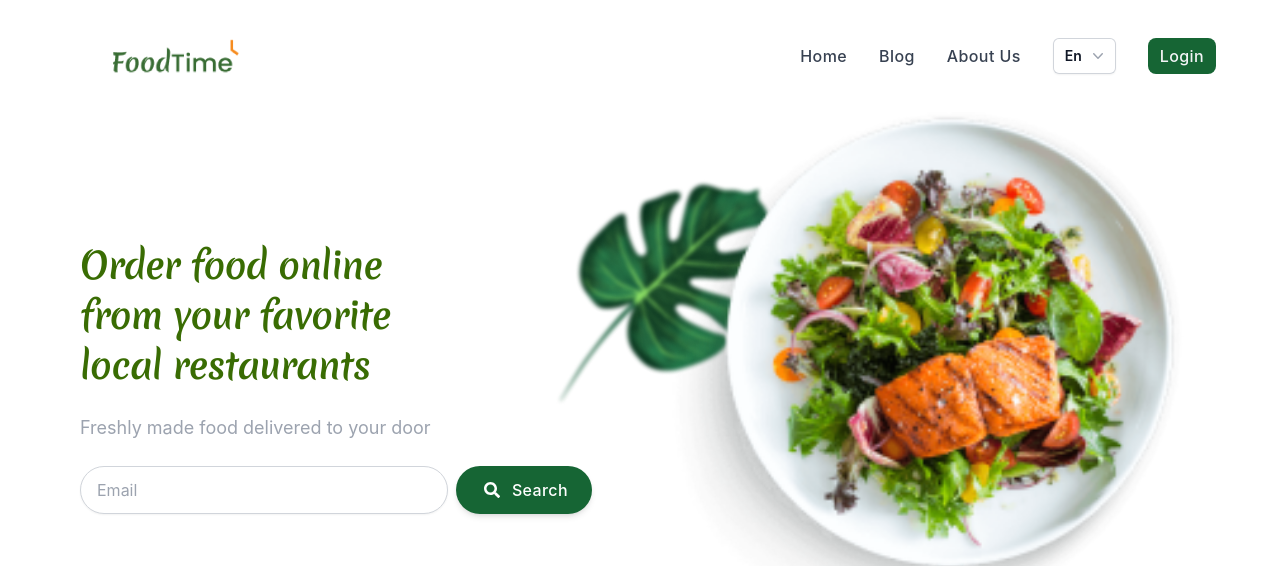
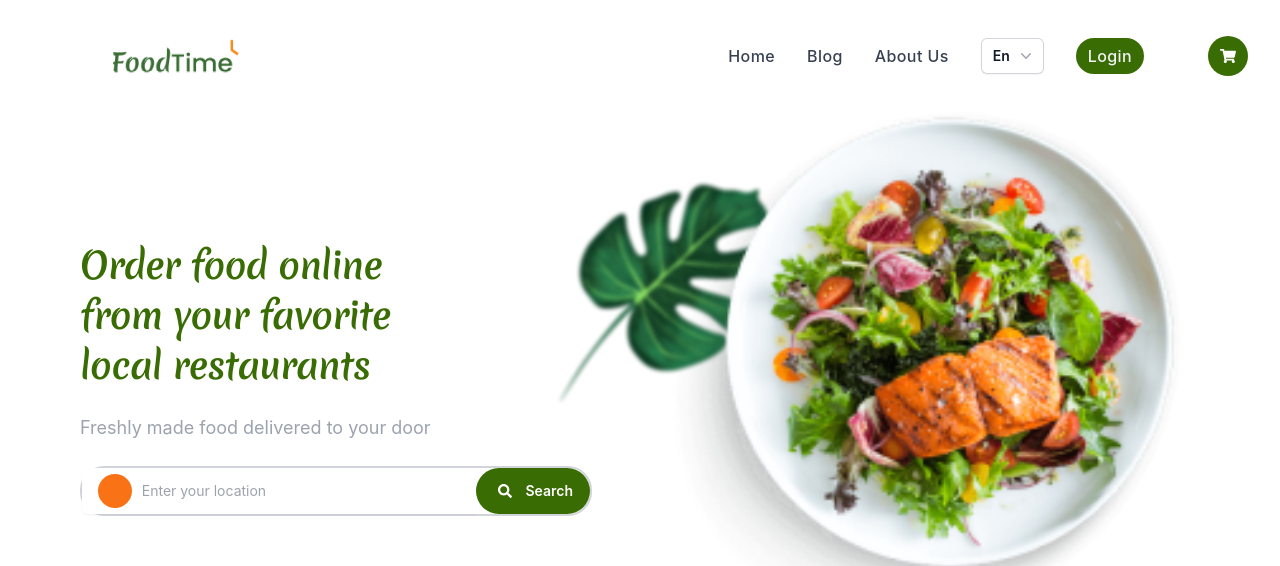
Before and after one commit to saima-sawrin/FoodTime, a React (Create React App) app: page / in a window 1280 px wide. Shown: the top 566 px of the page. Built offline with nearby package versions, Linux system fonts and the light colour scheme.

Commit message:
Hero added

```diff
--- a/public/index.html
+++ b/public/index.html
@@ -2,7 +2,7 @@
 <html lang="en">
   <head>
     <meta charset="utf-8" />
-    <link rel="icon" href="%PUBLIC_URL%/favicon.ico" />
+    <link rel="icon" href="%PUBLIC_URL%/logo.png" />
     <meta name="viewport" content="width=device-width, initial-scale=1" />
     <meta name="theme-color" content="#000000" />
     <meta
@@ -10,7 +10,7 @@
       content="Web site created using create-react-app"
     />
     <link href="https://fonts.googleapis.com/css2?family=Merienda:wght@600&family=Roboto&display=swap" rel="stylesheet">
-    <link rel="apple-touch-icon" href="%PUBLIC_URL%/logo192.png" />
+    <link rel="apple-touch-icon" href="%PUBLIC_URL%/logo.png" />
     <!--
       manifest.json provides metadata used when your web app is installed on a
       user's mobile device or desktop. See https://developers.google.com/web/fundamentals/web-app-manifest/
@@ -25,7 +25,7 @@
       work correctly both with client-side routing and a non-root public URL.
       Learn how to configure a non-root public URL by running `npm run build`.
     -->
-    <title>React App</title>
+    <title>FoodTime</title>
   </head>
   <body>
     <noscript>You need to enable JavaScript to run this app.</noscript>
--- a/src/Component/Header/Header.css
+++ b/src/Component/Header/Header.css
@@ -16,10 +16,14 @@ li.link:visited{
 
 }
 
+.btn{
+    background-color: #396C03;
+}
 
 
-
-
+.cart{
+    background-color: #396C03;
+}
 
 /* .react-icons {
     vertical-align: middle;
--- a/src/Component/Header/Header.js
+++ b/src/Component/Header/Header.js
@@ -1,6 +1,6 @@
 import React, { useState } from 'react';
 import logo from '../../Asset/logo.png';
-import {  } from "react-icons/fa";
+import { FaCircle, FaShoppingBasket, FaShoppingCart } from "react-icons/fa";
 
 import './Header.css';
 import { Link } from 'react-router-dom';
@@ -19,21 +19,7 @@ import { Link } from 'react-router-dom';
                             title="Company"
                             className="inline-flex items-center"
                           >
-                            {/* <svg
-                              className="w-8 text-deep-purple-accent-400"
-                              viewBox="0 0 24 24"
-                              strokeLinejoin="round"
-                              strokeWidth="2"
-                              strokeLinecap="round"
-                              strokeMiterlimit="10"
-                              stroke="currentColor"
-                              fill="none"
-                            >
-                              <rect x="3" y="1" width="7" height="12" />
-                              <rect x="3" y="17" width="7" height="6" />
-                              <rect x="14" y="1" width="7" height="6" />
-                              <rect x="14" y="11" width="7" height="12" />
-                            </svg> */}
+
                              <img src={logo} alt="" className='h-28' />
 
 
@@ -76,34 +62,26 @@ import { Link } from 'react-router-dom';
         <path fill-rule="evenodd" d="M5.23 7.21a.75.75 0 011.06.02L10 11.168l3.71-3.938a.75.75 0 111.08 1.04l-4.25 4.5a.75.75 0 01-1.08 0l-4.25-4.5a.75.75 0 01.02-1.06z" clip-rule="evenodd" />
       </svg>
     </button>
-    {/* <div className="py-1" role="none">
 
-      <a href="#" className="text-gray-700 block px-4 py-2 text-sm" role="menuitem" tabindex="-1" id="menu-item-0">Edit</a>
-
-    </div>
-                             */}
                             </li>
                             <li>
                               <a
                                 href="/"
-                                aria-label="About us"
-                                title="About us"
+                                aria-label="login"
+                                title="login"
                                 className="font-medium tracking-wide text-gray-100 transition-colors duration-200 hover:text-deep-purple-accent-400
-                                bg-green-800 px-3 py-2 rounded-lg "
+                                btn px-3 py-2 rounded-3xl "
                               >
                                Login
                               </a>
                             </li>
                             <li className='bg-black'>
-                              {/* <a
-                                href="/"
-                                className="inline-flex items-center justify-center h-12 px-6 font-medium tracking-wide  transition duration-200 rounded shadow-md bg-deep-purple-accent-400 hover:bg-deep-purple-accent-700 focus:shadow-outline focus:outline-none "
-                                aria-label="Sign up"
-                                title="Sign up"
-                              >
-                              </a> */}
-                              <i className="fa fa-calculator " aria-hidden="true"></i>
 
+
+                            </li>
+                            <li className='cart rounded-3xl p-3'>
+
+                                <FaShoppingCart className='text-white'></FaShoppingCart>
                             </li>
                           </ul>
                           <div className="lg:hidden">
@@ -139,21 +117,7 @@ import { Link } from 'react-router-dom';
                                         title="Company"
                                         className="inline-flex items-center"
                                       >
-                                        {/* <svg
-                                          className="w-8 text-deep-purple-accent-400"
-                                          viewBox="0 0 24 24"
-                                          strokeLinejoin="round"
-                                          strokeWidth="2"
-                                          strokeLinecap="round"
-                                          strokeMiterlimit="10"
-                                          stroke="currentColor"
-                                          fill="none"
-                                        >
-                                          <rect x="3" y="1" width="7" height="12" />
-                                          <rect x="3" y="17" width="7" height="6" />
-                                          <rect x="14" y="1" width="7" height="6" />
-                                          <rect x="14" y="11" width="7" height="12" />
-                                        </svg> */}
+
                                         <img src={logo} alt="" className='w-24' />
 
                                       </a>
@@ -183,7 +147,7 @@ import { Link } from 'react-router-dom';
                                           title="Our product"
                                           className="font-medium tracking-wide text-gray-700 transition-colors duration-200 hover:text-deep-purple-accent-400"
                                         >
-                                          Destination
+                                        Home
                                         </a>
                                       </li>
                                       <li>
@@ -193,7 +157,7 @@ import { Link } from 'react-router-dom';
                                           title="Our product"
                                           className="font-medium tracking-wide text-gray-700 transition-colors duration-200 hover:text-deep-purple-accent-400"
                                         >
-                                          Hotels
+                                         Blog
                                         </a>
                                       </li>
                                       <li>
@@ -203,39 +167,30 @@ import { Link } from 'react-router-dom';
                                           title="Product pricing"
                                           className="font-medium tracking-wide text-gray-700 transition-colors duration-200 hover:text-deep-purple-accent-400"
                                         >
-                                          Flights
+                                          About Us
                                         </a>
+                                      </li>
+                                      <li>
+                            <button type="button" className="inline-flex w-full justify-center gap-x-1.5 rounded-md bg-white px-3 py-2 text-sm font-semibold text-gray-900 shadow-sm ring-1 ring-inset ring-gray-300 hover:bg-gray-50" id="menu-button" aria-expanded="true" aria-haspopup="true">
+      En
+      <svg className="-mr-1 h-5 w-5 text-gray-400" viewBox="0 0 20 20" fill="currentColor" aria-hidden="true">
+        <path fill-rule="evenodd" d="M5.23 7.21a.75.75 0 011.06.02L10 11.168l3.71-3.938a.75.75 0 111.08 1.04l-4.25 4.5a.75.75 0 01-1.08 0l-4.25-4.5a.75.75 0 01.02-1.06z" clip-rule="evenodd" />
+      </svg>
+    </button>
+
                             </li>
                             <li>
                               <a
                                 href="/"
-                                          aria-label="About us"
-                                          title="About us"
-                                          className="font-medium tracking-wide text-gray-700 transition-colors duration-200 hover:text-deep-purple-accent-400"
-                                        >
-                                          Booking
-                                        </a>
-                                      </li>
-                                      <li>
-                                        <a
-                                          href="/"
-                                          aria-label="About us"
-                                          title="About us"
-                                          className="font-medium tracking-wide text-gray-700 transition-colors duration-200 hover:text-deep-purple-accent-400"
+                                aria-label="login"
+                                title="login"
+                                className="font-medium tracking-wide text-gray-100 transition-colors duration-200 hover:text-deep-purple-accent-400
+                                btn px-3 py-2 rounded-3xl "
                               >
                                Login
                               </a>
                             </li>
-                                      <li>
-                                        <a
-                                          href="/"
-                                          className="inline-flex items-center justify-center w-full h-12 px-6 font-medium tracking-wide text-gray-700  transition duration-200 rounded shadow-md bg-deep-purple-accent-400 hover:bg-deep-purple-accent-700 focus:shadow-outline focus:outline-none"
-                                          aria-label="Sign up"
-                                          title="Sign up"
-                                        >
-                                          Sign up
-                                        </a>
-                                      </li>
+
                                     </ul>
                                   </nav>
                                 </div>
--- a/src/Component/Hero/Hero.css
+++ b/src/Component/Hero/Hero.css
@@ -24,3 +24,6 @@
 
 
 }
+.btn{
+    background-color: #396C03;
+}
--- a/src/Component/Hero/Hero.js
+++ b/src/Component/Hero/Hero.js
@@ -36,21 +36,35 @@ import './Hero.css';
                 Learn more
               </a>
             </div> */}
-            <form className="flex justify-content-end items-center w-full mb-4 md:flex-row ">
+            {/* <form className="  items-center w-full mb-4 md:flex-row ">
+            <button className="rounded-2xl bg-orange-500 p-4"></button>
             <input
-              placeholder="Email"
+              placeholder="Enter your location"
               required=""
               type="text"
               className="flex-grow w-full h-12 px-4 mb-3 transition duration-200 bg-white border border-gray-300 shadow-sm appearance-none md:mr-2 md:mb-0 rounded-3xl focus:border-deep-purple-accent-400 focus:outline-none focus:shadow-outline"
             />
             <button
               type="submit"
-              className="inline-flex items-center justify-center w-full h-12 px-6 font-medium tracking-wide text-white transition duration-200 shadow-md md:w-auto bg-deep-purple-accent-400 hover:bg-deep-purple-accent-700 focus:shadow-outline focus:outline-none rounded-3xl bg-green-800 "
+              className="inline-flex items-center justify-center w-full h-12 sm:px-1 lg:px-6 font-medium tracking-wide text-white transition duration-200 shadow-md md:w-auto bg-deep-purple-accent-400 hover:bg-deep-purple-accent-700 focus:shadow-outline focus:outline-none rounded-3xl btn "
             >
                 <FaSearch className="pr-2 w-8" ></FaSearch>
               Search
             </button>
-          </form>
+          </form> */}
+<div>
+  <label for="hs-trailing-button-add-on-with-icon-and-button" class="sr-only">Label</label>
+  <div class="relative flex rounded-3xl border-2 border-gray-300 ">
+    <input type="text" id="hs-trailing-button-add-on-with-icon-and-button " placeholder="    Enter your location"name="hs-trailing-button-add-on-with-icon-and-button" class="py-3 px-4 pl-11 block w-full border-gray-200 shadow-sm rounded-l-md text-sm focus:z-10 focus:border-blue-500 focus:ring-blue-500 dark:bg-slate-900 dark:border-gray-700 dark:text-gray-400"/>
+
+   <div class="absolute inset-y-0 left-0 flex items-center pointer-events-none z-20 pl-4">
+
+      <button className="p-4 rounded-3xl bg-orange-500 inline-flex flex-shrink-0 justify-center items-center  border border-transparent font-semibold  focus:z-10 text-white  focus:outline-none focus:ring-2 transition-all text-sm"></button>
+    </div>
+    <button type="button" class="btn py-3 px-4 inline-flex flex-shrink-0 justify-center items-center rounded-3xl border border-transparent font-semibold  focus:z-10 text-white  focus:outline-none focus:ring-2 transition-all text-sm">
+    <FaSearch className="pr-2 w-8" ></FaSearch>Search</button>
+  </div>
+</div>
           </div>
         </div>
         <div className="leaf2">
```
Also changed, not shown: public/logo.png (added). Lines whose indentation alone changed are shown as unchanged.
